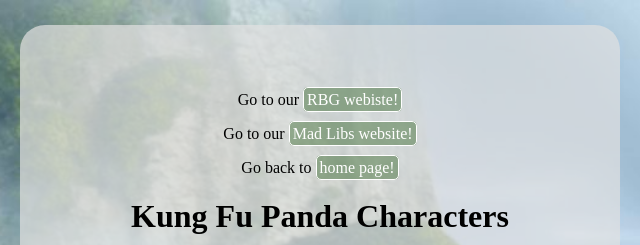
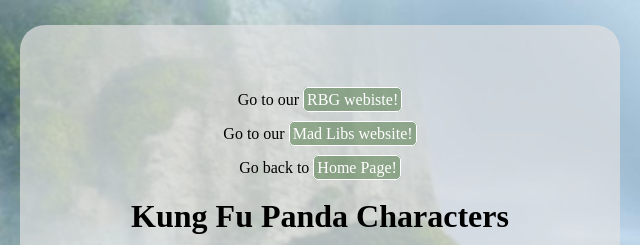
Before and after one commit to ermmily/KungFuPanda, a plain HTML site: page search.html in a window 1280 px wide. Shown: the top 245 px of the page, 320-960 px from the left. Drawn offline with Linux system fonts and the light colour scheme.

Commit message:
Update search.html

```diff
--- a/search.html
+++ b/search.html
@@ -22,7 +22,7 @@
      <p class="links">
       Go back to
       <a href="https://ermmily.github.io/KungFuPanda/" target="_blank">
-        home page!</a
+        Home Page!</a
       >
     <h1>Kung Fu Panda Characters</h1>
     <p><input type="text" /> <button>Search</button></p>
```
